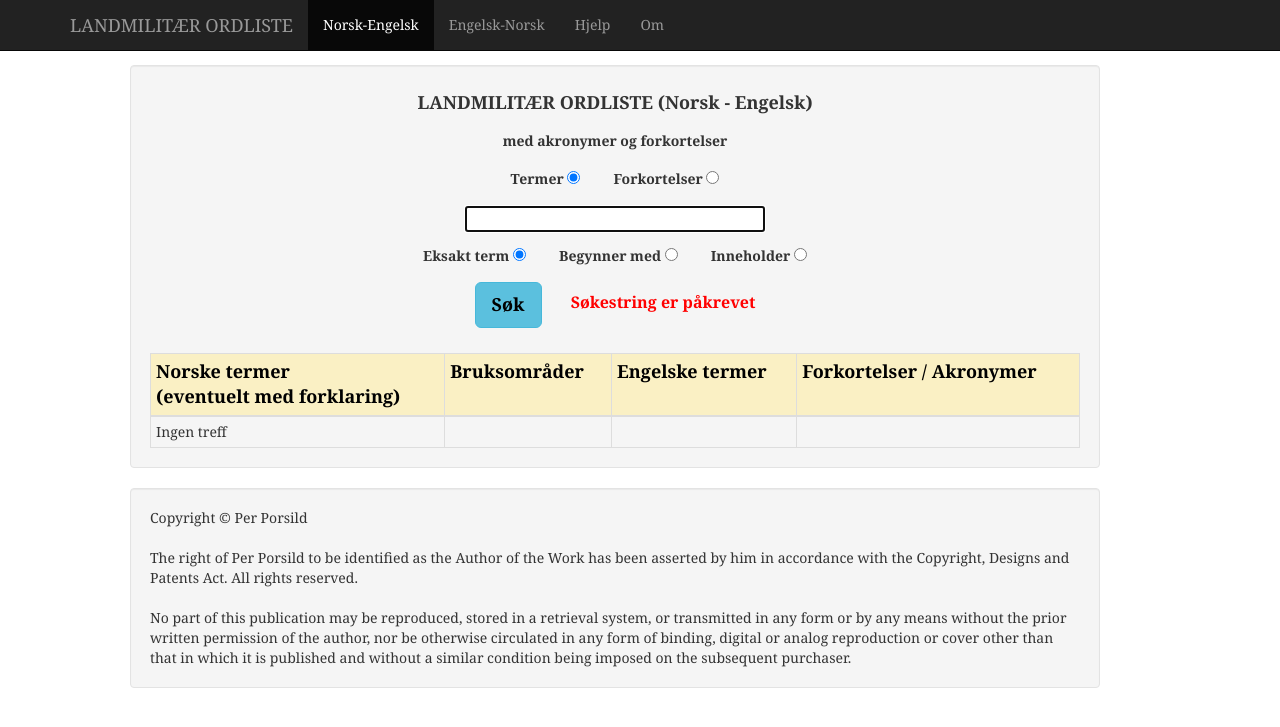
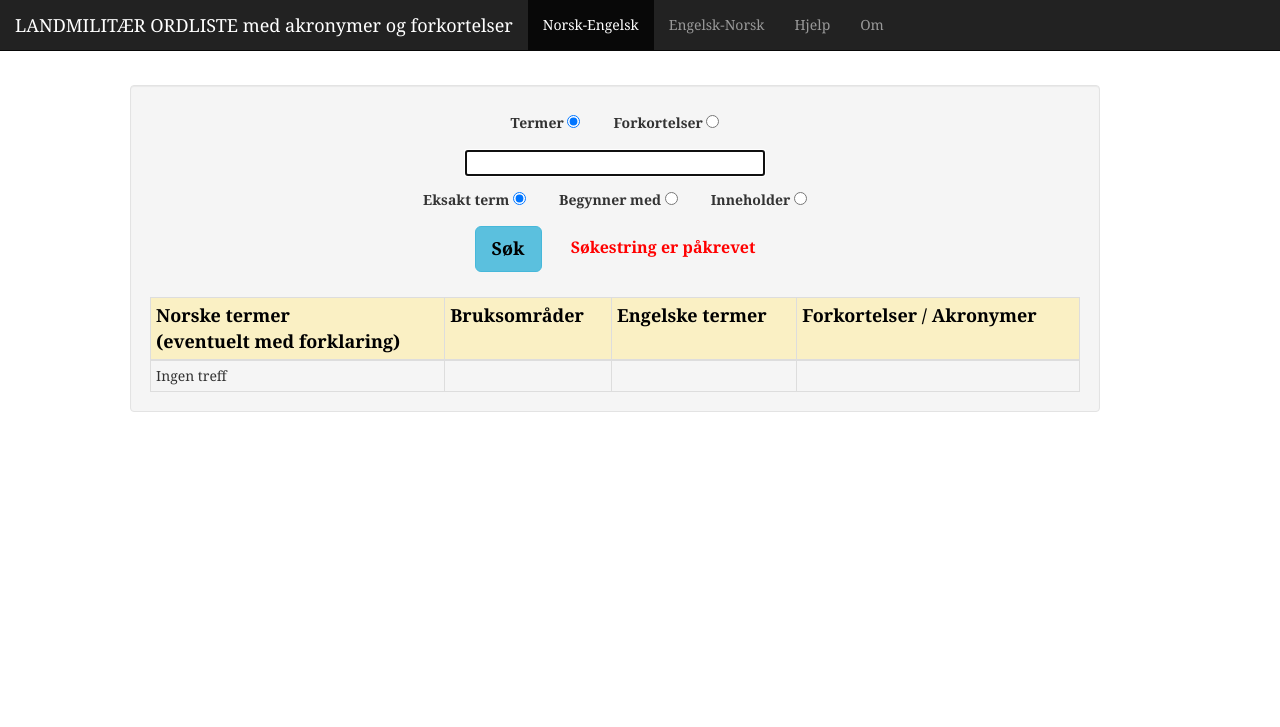
Before and after one commit to garhar/dictionary, a Flask app: template templates/index.html in a window 1280 px wide. Shown: the top 727 px of the page. Run offline with Flask 2, Linux system fonts and the light colour scheme; the template is opened without the code that fills it, so the values that code supplies are empty; parts of the project's set-up code (start-up, migrations or seed data) failed here and were passed over.

Commit message:
Fixed search not case sensitive. Fixed conversion of sound scripting. Fixed layout

```diff
--- a/dictionary.py
+++ b/dictionary.py
@@ -32,13 +32,13 @@ class Dictionary():
         for dict_word in self.dictionary.keys():
             word = None
             if search_type == self.CONST_SEARCH_EXACT:
-                if self.dictionary[dict_word][language] == search_term:
+                if self.dictionary[dict_word][language].upper() == search_term.upper():
                     word = Word(self.dictionary[dict_word])
             if search_type == self.CONST_SEARCH_STARTS_WITH:
-                if self.dictionary[dict_word][language].startswith(search_term):
+                if self.dictionary[dict_word][language].upper().startswith(search_term.upper()):
                     word = Word(self.dictionary[dict_word])
             if search_type == self.CONST_SEARCH_CONTAINS:
-                if self.dictionary[dict_word][language].find(search_term) != -1:
+                if self.dictionary[dict_word][language].upper().find(search_term.upper()) != -1:
                     word = Word(self.dictionary[dict_word])
             if word:
                 counter += +1
--- a/templates/index.html
+++ b/templates/index.html
@@ -18,14 +18,14 @@
     <body>
 
         <div class="navbar navbar-inverse navbar-fixed-top">
-            <div class="container">
+            <div class="container-fluid">
                 <div class="navbar-header">
                     <button type="button" class="navbar-toggle" data-toggle="collapse" data-target=".navbar-collapse">
                         <span class="icon-bar"></span>
                         <span class="icon-bar"></span>
                         <span class="icon-bar"></span>
                     </button>
-                    <a class="navbar-brand" href="/dictionary">LANDMILITÆR ORDLISTE</a>
+                    <a class="navbar-brand" href="/dictionary">LANDMILITÆR ORDLISTE med akronymer og forkortelser</a>
                 </div>
                 <div class="collapse navbar-collapse">
                     <ul class="nav navbar-nav">
@@ -37,10 +37,10 @@
                 </div><!--/.nav-collapse -->
             </div>
         </div>
+        <br>
+        <div class="container-fluid">
 
-        <div class="container-fluid span10 offset1">
-
-            <div class="well">
+            <div class="well span10 offset1">
             {% if not page or page == 'nor' %}
                 {% include "search_nor.html" %}
             {% endif %}
@@ -54,18 +54,6 @@
                 {% include "about.html" %}
             {% endif %}
             </div>
-            <div class="well">
-                <footer>Copyright © Per Porsild<br><br>
-                    The right of Per Porsild to be identified as the Author of the Work has been asserted by him in
-                    accordance with the Copyright, Designs and Patents Act. All rights reserved.
-                    <br><br>
-                    No part of this publication may be reproduced, stored in a retrieval
-                    system, or transmitted in any form or by any means without the prior written
-                    permission of the author, nor be otherwise circulated in any form of binding, digital or analog
-                    reproduction or cover other than that in which it is published and without a similar condition being
-                    imposed on the subsequent purchaser.
-                </footer>
-            </div>
         </div>
     </body>
 </html>
--- a/templates/search_nor.html
+++ b/templates/search_nor.html
@@ -2,16 +2,6 @@
         <div class="control-group">
             <table id="searchtable" class="table table-condensed">
                 <tbody>
-                <tr>
-                    <td colspan="3" class="text-center">
-                        <label class="main-title">LANDMILITÆR ORDLISTE (Norsk - Engelsk)</label>
-                    </td>
-                </tr>
-                <tr>
-                    <td colspan="3" class="text-center">
-                        <label class="title">med akronymer og forkortelser</label>
-                    </td>
-                </tr>
                 <tr>
                     <td colspan="3" class="text-center">
                         <table align="center">
@@ -86,7 +76,6 @@
             {% for word in results %}
                 <tr>
                     <td>
-                        {#                            <button id="nor-word-{{ loop.index }}" data-clipboard-text="" class="btn btn-xs btn-default word"  title="Klikk for å kopiere ordet til utklippstavlen">{{ word.nor }}</button>#}
                         <label id="nor-word-{{ loop.index }}" data-clipboard-text="" class="word"  title="Klikk for å kopiere ordet til utklippstavlen">{{ word.nor }}</label>
                         {% if word.nor_expl %}
                             <br><label class="normal">{{ word.nor_expl }}</label>
@@ -94,17 +83,17 @@
                     </td>
                     <td>
                         {% for usage in word.nor_usages %}
-                            {#                                <button class="btn btn-xs btn-default normal" title="{{ abbr.abbr_expl.nor }}">{{ abbr.abbr }}</button>#}
                             <label class="badge normal" title="{{ usage.abbr_expl.nor }}">{{ usage.abbr }}</label>
                         {% endfor %}
                     </td>
                     <td>
-                        {#                            <button id="eng-word-{{ loop.index }}" data-clipboard-text="" class="btn btn-xs btn-default word" title="Klikk for å kopiere ordet til utklippstavlen">{{ word.eng }}</button>#}
                         <label id="eng-word-{{ loop.index }}" data-clipboard-text="" class="word" title="Klikk for å kopiere ordet til utklippstavlen">{{ word.eng }}</label>
+                        {% if word.eng_pron %}
+                            <br><label class="normal">{{ word.eng_pron }}</label>
+                        {% endif %}
                     </td>
                     <td>
                         {% for abbr in word.abbr %}
-                            {#                                <button title="{{ abbr.obso }}" class="btn btn-xs btn-default normal">{{ abbr.word }}&nbsp;&nbsp;({{ abbr.language }})</button>#}
                             <label title="{{ abbr.obso }}" class="badge normal">{{ abbr.abbr }}&nbsp;&nbsp;({{ abbr.language }})</label>
                         {% endfor %}
                     </td>
@@ -114,7 +103,6 @@
                         moviePath: "/static/flash/ZeroClipboard.swf"
                     } );
                     document.getElementById("nor-word-{{ loop.index }}").setAttribute('data-clipboard-text', document.getElementById('nor-word-{{ loop.index }}').textContent);
-
                     var clip{{ loop.index }} = new ZeroClipboard( document.getElementById("eng-word-{{ loop.index }}"), {
                         moviePath: "/static/flash/ZeroClipboard.swf"
                     } );
```
Also changed, not shown: data_converter_nor.py (+8 -1 lines), templates/about.html (+13 -1 lines), Readme.txt.
